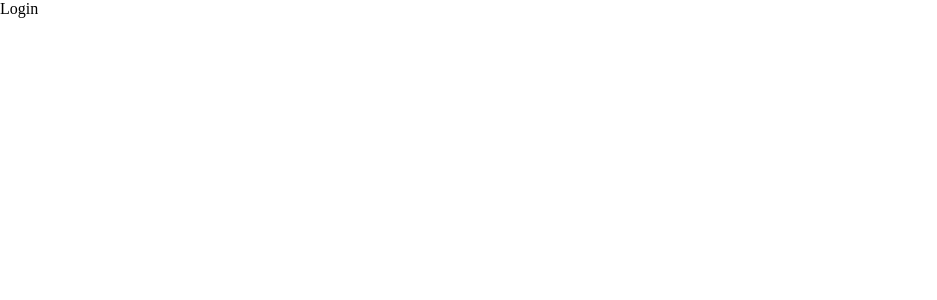
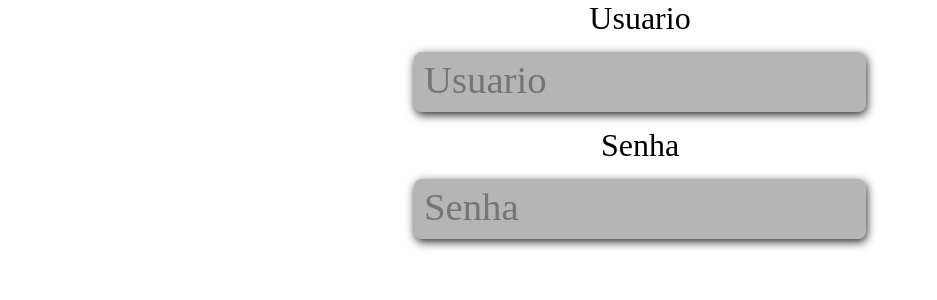
Before and after one commit to athilas/saude, a React (Create React App) app: page /login in a window 1280 px wide. Shown: the top 300 px of the page, without its empty margins (0-937 px from the left). Built offline with nearby package versions, Linux system fonts and the light colour scheme; the HTML template or start-up script is replaced by a standard one.

Commit message:
agora nao case sensitive

```diff
--- /dev/null
+++ b/src/componemte/campo/Campo.css
@@ -0,0 +1,21 @@
+.etiqueta{
+    display: flex;
+    flex-direction: column;
+    justify-content: center;
+    align-items: center;
+    -ms-flex-align: center;
+    font-size: 2em;
+}
+
+
+.campo{
+    padding: 10px;
+    margin: 15px 0;
+    border-radius: 8px;
+    background-color: rgba(10,10,10,0.3);
+    box-shadow: 1px 3px 10px rgba(0, 0, 0, 0.836);
+    font-size: 1.1em;
+}
+.campo::placeholder{
+    font-size: 1.1em;
+}
--- /dev/null
+++ b/src/componemte/campo/Campo.js
@@ -0,0 +1,17 @@
+
+import './Campo.css';
+
+function Campo({texto}){
+    return(
+        <label className='etiqueta'>{texto}
+            <input
+                type ="text"
+                className='campo'
+                placeholder={texto}
+
+            />
+        </label>
+    );
+}
+
+export default Campo;
--- a/src/componemte/pesquisa/Pesquisa.js
+++ b/src/componemte/pesquisa/Pesquisa.js
@@ -6,12 +6,12 @@ import { useState } from 'react';
 
 
 
-function Pesquisa({setNome}) {
+function Pesquisa({setNome, local}) {
 
     const [dado, setDado] = useState();
     function Nome(){
 
-        setNome(dado);
+        setNome(dado.toLowerCase());
         setDado('');
     }
 
@@ -20,7 +20,7 @@ function Pesquisa({setNome}) {
         <div className='pesquisa'>
 
             <input type ="text"
-            placeholder='Digite o nome da doença'
+            placeholder={local}
             className='entrada'
             value={dado}
             onChange={(e)=>setDado(e.target.value)}
--- a/src/componemte/pesquisa/pesquisa.css
+++ b/src/componemte/pesquisa/pesquisa.css
@@ -35,7 +35,5 @@
     .pesquisa{
         width: 80%;
     }
-    .botao{
 
-    }
 }
--- a/src/pages/home/home.js
+++ b/src/pages/home/home.js
@@ -24,6 +24,7 @@ function Home(){
             "sintomas": ["febre", "dores pelo corpo", "manchas vermelhas pelo corpo", "coceira"],
             "tratamento": "procure um hospital"
         }];
+
     const saida = busca(nome);
     function busca(dado){
         for(let i in data){
@@ -35,7 +36,7 @@ function Home(){
     return(
         <div className="container">
             <Titulo/>
-            <Pesquisa setNome = {setNome}/>
+            <Pesquisa setNome = {setNome} local="Digite o nome da doença"/>
             <Resultado resultado={saida} />
             <Rodape nome ={nome}/>
         </div>
--- /dev/null
+++ b/src/pages/login/login.css
@@ -0,0 +1,7 @@
+.login{
+    display: flex;
+    width: 100%;
+    height: 100vh;
+    flex-direction: column;
+    -ms-flex-align: center;
+}
--- a/src/pages/login/login.js
+++ b/src/pages/login/login.js
@@ -1,10 +1,12 @@
-
+import Campo from '../../componemte/campo/Campo';
+import './login.css';
 
 function Login(){
     return(
-        <>
-        <p>Login</p>
-        </>
+        <form className="login">
+            <Campo texto="Usuario"/>
+            <Campo texto="Senha"/>
+        </form>
     );
 }
 
```
